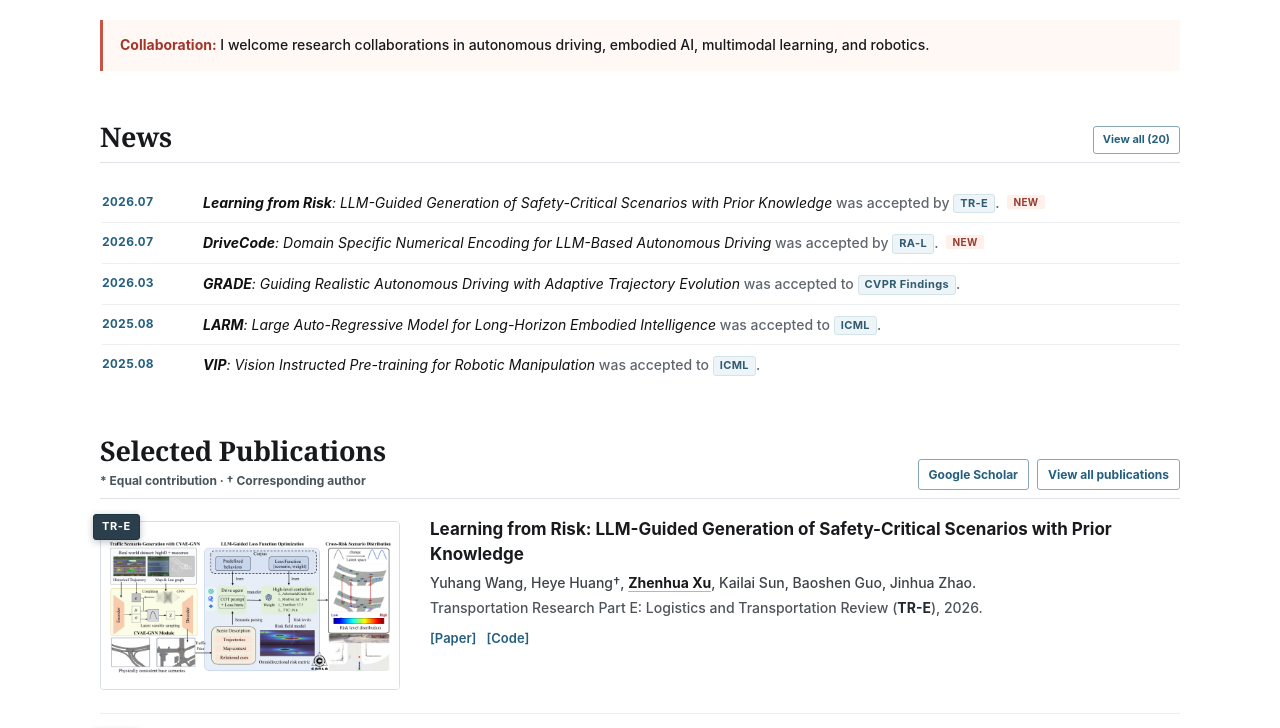
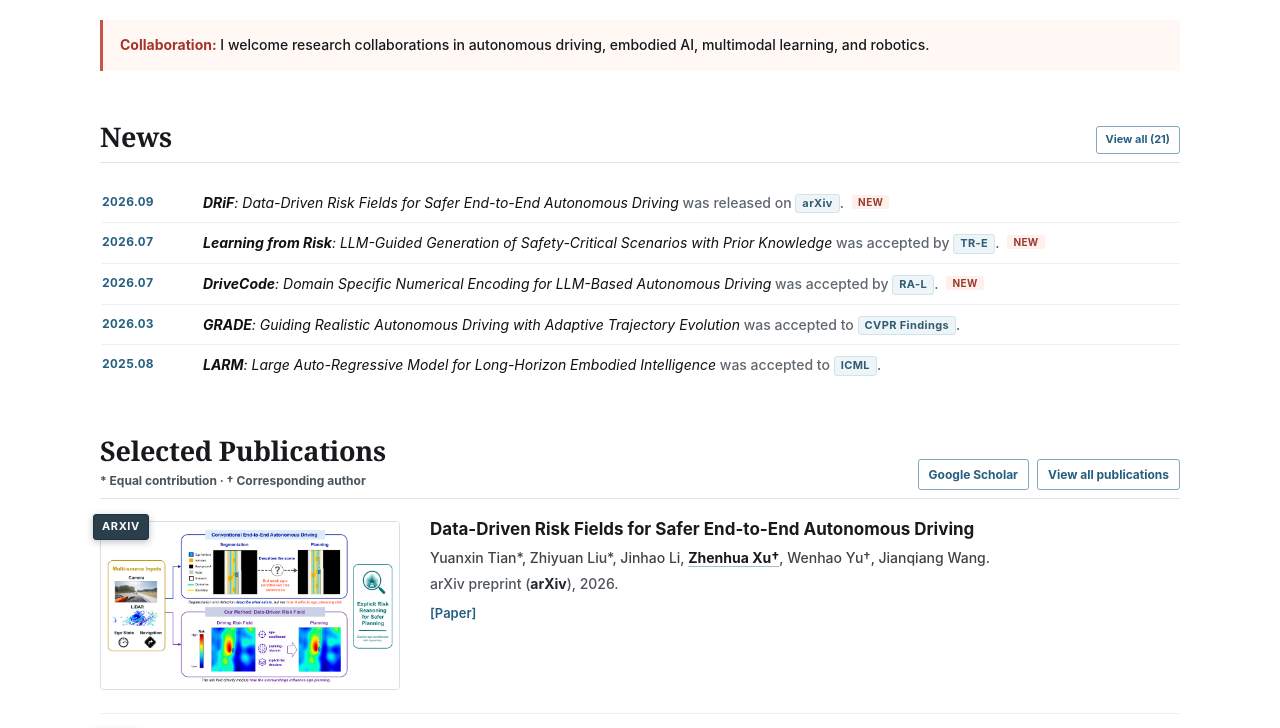
Before and after one commit to TonyXuQAQ/TonyXuQAQ.github.io, a React (Vite) app: page / in a window 1280 px wide. Shown: the part 568-1296 px from the top of the page. Built offline with nearby package versions, Linux system fonts and the light colour scheme.

Commit message:
Add DRiF preprint

```diff
--- a/src/content/site.ts
+++ b/src/content/site.ts
@@ -99,6 +99,15 @@ export const siteConfig = {
   // Keep the newest item first. Use YYYY.MM dates and short venue labels.
   // Publication titles and venues render in bold.
   news: [
+    {
+      date: "2026.09",
+      paperNames: [
+        "DRiF: Data-Driven Risk Fields for Safer End-to-End Autonomous Driving",
+      ],
+      action: "was released on",
+      venue: "arXiv",
+      featured: true,
+    },
     {
       date: "2026.07",
       paperNames: [
@@ -240,6 +249,29 @@ export const siteConfig = {
 
   // The homepage highlights entries marked selected: true.
   publications: [
+    {
+      title: "Data-Driven Risk Fields for Safer End-to-End Autonomous Driving",
+      authors: [
+        "Yuanxin Tian*",
+        "Zhiyuan Liu*",
+        "Jinhao Li",
+        "Zhenhua Xu†",
+        "Wenhao Yu†",
+        "Jianqiang Wang",
+      ],
+      authorNote: "* Equal contribution · † Corresponding author",
+      publicationType: "preprint",
+      venue: "arXiv preprint",
+      venueShort: "arXiv",
+      year: 2026,
+      media: {
+        type: "image",
+        src: "images/publications/drif.png",
+        alt: "DRiF comparison of conventional scene representations and ego-conditioned risk fields",
+      },
+      links: [{ label: "Paper", url: "https://arxiv.org/abs/2609.10377" }],
+      selected: true,
+    },
     {
       title: "Learning from Risk: LLM-Guided Generation of Safety-Critical Scenarios with Prior Knowledge",
       authors: [
@@ -969,7 +1001,7 @@ export const siteConfig = {
   ],
 
   footer: {
-    lastUpdated: "July 2026",
+    lastUpdated: "September 2026",
     visitorMapUrl: "",
   },
 } satisfies SiteConfig;
```
Also changed, not shown: public/images/publications/drif.png (added).
